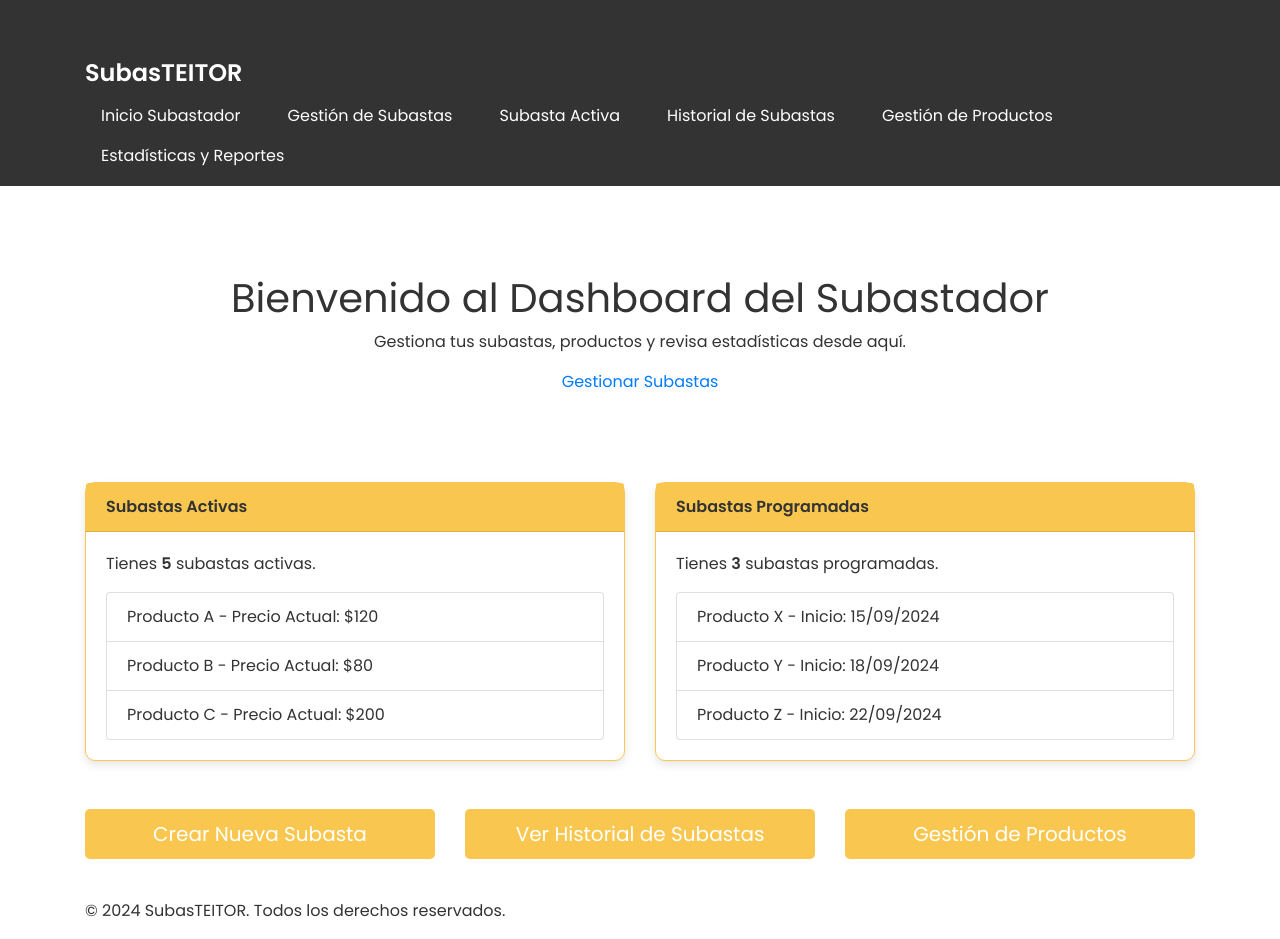
After one commit to vdgutierrez/ntn-p2, a Flask app: page /subastador/dashboard in a window 1280 px wide. The commit adds this page. Run offline with Flask 3, Linux system fonts and the light colour scheme; some libraries are stand-ins or nearby versions.

Commit message:
ventanas subastador

```diff
--- a/app.py
+++ b/app.py
@@ -1,36 +1,107 @@
-from flask import Flask, render_template, request, redirect, url_for, flash
+from flask import Flask,request, render_template, redirect, url_for
 
 app = Flask(__name__)
-app.secret_key = 'your_secret_key_here'  # Necesario para usar mensajes flash
+# Lista temporal de productos (esto debería provenir de la base de datos)
+productos = [
+    {'id': 1, 'nombre': 'TV 4K', 'categoria': 'electronicos', 'precio_inicial': 300.00, 'foto_url': '/static/img/tv.jpg'},
+    {'id': 2, 'nombre': 'Coche', 'categoria': 'vehiculos', 'precio_inicial': 15000.00, 'foto_url': '/static/img/coche.jpg'},
+    {'id': 3, 'nombre': 'Sofá', 'categoria': 'muebles', 'precio_inicial': 200.00, 'foto_url': '/static/img/sofa.jpg'}
+]
+
+@app.route('/subastador/gestion-productos', methods=['GET', 'POST'])
+def gestion_productos():
+    categoria_filtro = request.args.get('categoriaFiltro', 'todos')
+    productos_filtrados = productos
+
+    if categoria_filtro != 'todos':
+        productos_filtrados = [producto for producto in productos if producto['categoria'] == categoria_filtro]
+
+    return render_template('subastador/gestion_productos.html', productos=productos_filtrados)
+
+@app.route('/subastador/filtrar-productos', methods=['GET'])
+def filtrar_productos():
+    categoria_filtro = request.args.get('categoriaFiltro', 'todos')
+    productos_filtrados = productos
+
+    if categoria_filtro != 'todos':
+        productos_filtrados = [producto for producto in productos if producto['categoria'] == categoria_filtro]
+
+    return render_template('subastador/gestion_productos.html', productos=productos_filtrados)
 
 
+# Ruta para editar un producto
+@app.route('/subastador/editar-producto/<int:id>', methods=['GET', 'POST'])
+def editar_producto(id):
+    producto = next((p for p in productos if p['id'] == id), None)
+    if request.method == 'POST':
+        # Aquí actualizarías los datos del producto con los valores del formulario
+        producto['nombre'] = request.form['nombre']
+        producto['precio_inicial'] = request.form['precio_inicial']
+        producto['categoria'] = request.form['categoria']
+        return redirect(url_for('gestion_productos'))
+
+    return render_template('subastador/editar_producto.html', producto=producto)
+
+# Ruta para eliminar un producto
+@app.route('/subastador/eliminar-producto/<int:id>')
+def eliminar_producto(id):
+    global productos
+    productos = [producto for producto in productos if producto['id'] != id]
+    return redirect(url_for('gestion_productos'))
+
+
+# Ruta para la página principal
 @app.route('/')
-def home():
+def index():
     return render_template('index.html')
 
-@app.route('/login', methods=['GET', 'POST'])
+# Ruta para el dashboard del cliente
+@app.route('/cliente/dashboard')
+def cliente_dashboard():
+    return render_template('cliente/index_cliente.html')
+
+# Ruta para el dashboard del subastador
+@app.route('/subastador/dashboard')
+def subastador_dashboard():
+    return render_template('subastador/index_sub.html')
+
+# Ruta para gestión de subastas
+@app.route('/subastador/gestion-subastas')
+def gestion_subastas():
+    return render_template('subastador/gestionsub.html')
+
+# Ruta para ver una subasta activa
+@app.route('/subastador/subasta-activa')
+def subasta_activa():
+    return render_template('subastador/subasta_activa.html')
+
+# Ruta para el historial de subastas
+@app.route('/subastador/historial-subastas')
+def historial_subastas():
+    return render_template('subastador/historial.html')
+
+
+
+# Ruta para estadísticas y reportes
+@app.route('/subastador/estadisticas-reportes')
+def estadisticas_reportes():
+    return render_template('subastador/estadisticas_reportes.html')
+
+# Ruta para notificaciones
+@app.route('/subastador/notificaciones')
+def notificaciones():
+    return render_template('subastador/notificaciones.html')
+
+# Ruta para la página de inicio de sesión
+@app.route('/login')
 def login():
-    if request.method == 'POST':
-        email = request.form['email']
-        password = request.form['password']
-        # Aquí puedes agregar la lógica para validar el login con tu base de datos
-        if email == "user@example.com" and password == "password":
-            flash('Inicio de sesión exitoso', 'success')
-            return redirect(url_for('home'))
-        else:
-            flash('Correo o contraseña incorrectos', 'danger')
-            return redirect(url_for('login'))
     return render_template('login.html')
 
-@app.route('/register', methods=['GET', 'POST'])
+# Ruta para la página de registro
+@app.route('/register')
 def register():
-    if request.method == 'POST':
-        email = request.form['email']
-        password = request.form['password']
-        # Aquí puedes agregar la lógica para registrar un nuevo usuario
-        flash('Registro exitoso. Ahora puedes iniciar sesión.', 'success')
-        return redirect(url_for('login'))
     return render_template('register.html')
 
+# Iniciar el servidor Flask
 if __name__ == '__main__':
     app.run(debug=True)
--- /dev/null
+++ b/static/styles.css
@@ -0,0 +1,55 @@
+body {
+    font-family: 'Poppins', sans-serif;
+    background-color: #fff;
+    color: #333;
+}
+
+.navbar {
+    background-color: #333; /* Color gris oscuro */
+    padding: 10px 20px;
+}
+
+.navbar a {
+    color: #fff; /* Texto en blanco */
+    margin-right: 15px;
+}
+
+.navbar-brand {
+    font-weight: bold;
+    font-size: 24px;
+    color: #f9c74f; /* Amarillo */
+}
+
+.navbar a:hover {
+    color: #f9c74f; /* Hover amarillo */
+}
+
+.container {
+    margin-top: 40px;
+}
+
+.card {
+    background-color: #fff;
+    border: 1px solid #f9c74f;
+    border-radius: 10px;
+    box-shadow: 0 4px 8px rgba(0, 0, 0, 0.1);
+}
+
+.card-header {
+    background-color: #f9c74f; /* Encabezado amarillo */
+    color: #333;
+    font-weight: bold;
+}
+
+.btn {
+    background-color: #f9c74f;
+    color: #fff;
+    border: none;
+    padding: 10px 20px;
+    border-radius: 5px;
+}
+
+.btn:hover {
+    background-color: #e5b93c; /* Hover para el botón */
+    color: #fff;
+}
--- /dev/null
+++ b/templates/subastador/index_sub.html
@@ -0,0 +1,90 @@
+<!DOCTYPE html>
+<html lang="es">
+<head>
+    <meta charset="UTF-8">
+    <meta name="viewport" content="width=device-width, initial-scale=1.0">
+    <title>Dashboard del Subastador</title>
+    <!-- Integración de Bootstrap -->
+    <link href="https://stackpath.bootstrapcdn.com/bootstrap/4.5.2/css/bootstrap.min.css" rel="stylesheet">
+    <!-- Ruta a tu archivo de estilos -->
+    <link rel="stylesheet" href="{{ url_for('static', filename='styles.css') }}">
+    <link href="https://fonts.googleapis.com/css2?family=Poppins:wght@300;400;600&display=swap" rel="stylesheet">
+</head>
+<body>
+    {% include 'subastador/navbarsub.html' %}
+
+    <!-- Hero Section -->
+    <section class="hero text-center py-5">
+        <div class="container">
+            <h1>Bienvenido al Dashboard del Subastador</h1>
+            <p>Gestiona tus subastas, productos y revisa estadísticas desde aquí.</p>
+            <a href="#" class="btn-hero">Gestionar Subastas</a>
+        </div>
+    </section>
+
+    <!-- Dashboard Section -->
+    <section class="dashboard">
+        <div class="container">
+            <div class="row">
+                <!-- Subastas Activas -->
+                <div class="col-md-6">
+                    <div class="card">
+                        <div class="card-header">
+                            Subastas Activas
+                        </div>
+                        <div class="card-body">
+                            <p class="card-text">Tienes <strong>5</strong> subastas activas.</p>
+                            <ul class="list-group">
+                                <li class="list-group-item">Producto A - Precio Actual: $120</li>
+                                <li class="list-group-item">Producto B - Precio Actual: $80</li>
+                                <li class="list-group-item">Producto C - Precio Actual: $200</li>
+                            </ul>
+                        </div>
+                    </div>
+                </div>
+
+                <!-- Subastas Programadas -->
+                <div class="col-md-6">
+                    <div class="card">
+                        <div class="card-header">
+                            Subastas Programadas
+                        </div>
+                        <div class="card-body">
+                            <p class="card-text">Tienes <strong>3</strong> subastas programadas.</p>
+                            <ul class="list-group">
+                                <li class="list-group-item">Producto X - Inicio: 15/09/2024</li>
+                                <li class="list-group-item">Producto Y - Inicio: 18/09/2024</li>
+                                <li class="list-group-item">Producto Z - Inicio: 22/09/2024</li>
+                            </ul>
+                        </div>
+                    </div>
+                </div>
+            </div>
+
+            <!-- Accesos Rápidos -->
+            <div class="row text-center mt-5">
+                <div class="col-md-4">
+                    <a href="#" class="btn btn-primary btn-lg btn-block">Crear Nueva Subasta</a>
+                </div>
+                <div class="col-md-4">
+                    <a href="#" class="btn btn-success btn-lg btn-block">Ver Historial de Subastas</a>
+                </div>
+                <div class="col-md-4">
+                    <a href="#" class="btn btn-info btn-lg btn-block">Gestión de Productos</a>
+                </div>
+            </div>
+        </div>
+    </section>
+
+    <!-- Footer -->
+    <footer>
+        <div class="container">
+            <p>&copy; 2024 SubasTEITOR. Todos los derechos reservados.</p>
+        </div>
+    </footer>
+
+    <!-- Bootstrap JS -->
+    <script src="https://code.jquery.com/jquery-3.5.1.slim.min.js"></script>
+    <script src="https://cdn.jsdelivr.net/npm/bootstrap@4.5.2/dist/js/bootstrap.bundle.min.js"></script>
+</body>
+</html>
--- /dev/null
+++ b/templates/subastador/navbarsub.html
@@ -0,0 +1,27 @@
+<nav class="navbar">
+    <div class="container">
+        <a href="#" class="navbar-brand">SubasTEITOR</a>
+        <ul class="nav">
+            <li>
+                <a href="{{ url_for('subastador_dashboard') }}" class="nav-link">Inicio Subastador</a>
+            </li>
+            <li>
+                <a href="{{ url_for('gestion_subastas') }}" class="nav-link">Gestión de Subastas</a>
+            </li>
+            <li>
+                <a href="{{ url_for('subasta_activa') }}" class="nav-link">Subasta Activa</a>
+            </li>
+            <li>
+                <a href="{{ url_for('historial_subastas') }}" class="nav-link">Historial de Subastas</a>
+            </li>
+            <li>
+                <a href="{{ url_for('gestion_productos') }}" class="nav-link">Gestión de Productos</a>
+            </li>
+            <li>
+                <a href="{{ url_for('estadisticas_reportes') }}" class="nav-link">Estadísticas y Reportes</a>
+            </li>
+
+
+        </ul>
+    </div>
+</nav>
```
Also changed, not shown: static/gestionsub.html (added, +50 -0 lines), templates/index.html (+10 -4 lines), templates/register.html (+19 -34 lines), templates/subastador/editar_producto.html (added, +46 -0 lines), templates/subastador/gestion_productos.html (added, +81 -0 lines), templates/subastador/gestionsub.html (added, +102 -0 lines), templates/subastador/historial.html (added, +29 -0 lines), templates/subastador/subasta_activa.html (added, +32 -0 lines), templates/cliente/index_cliente.html (added), templates/cliente/navbarcliente.html (added).
